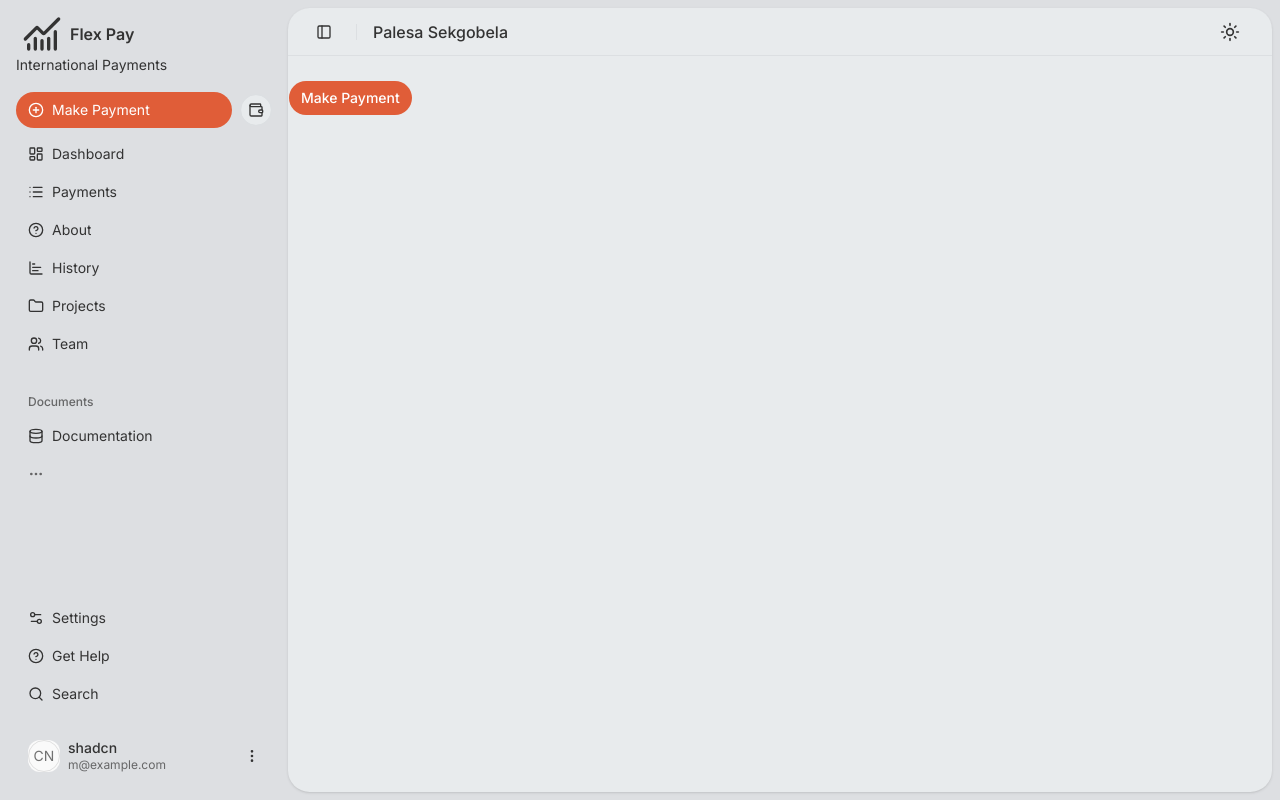
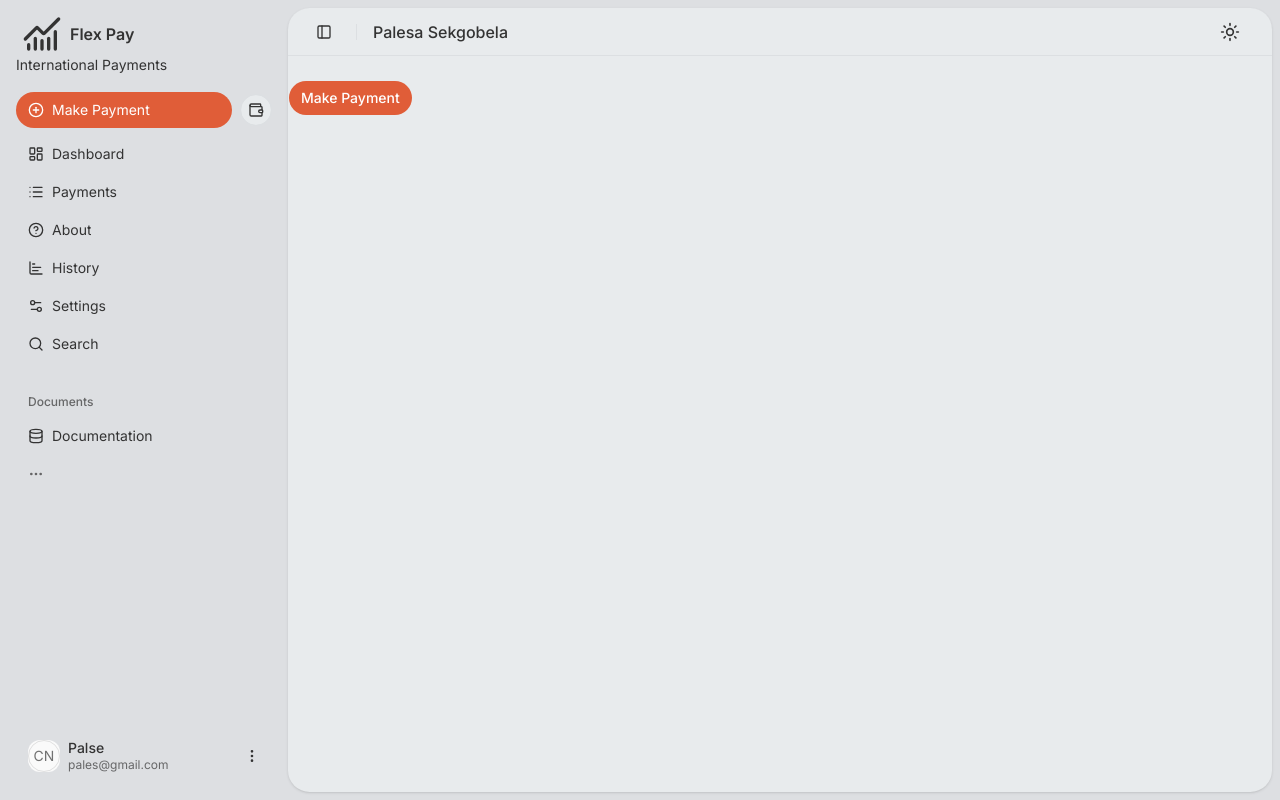
Before and after one commit to chickeeteettaz-art/flex-pay-project, a Next.js app: page /dashboard/payments in a window 1280 px wide. Built offline with nearby package versions, Linux system fonts and the light colour scheme.

Commit message:
side-bar fix

```diff
--- a/components/app-sidebar.tsx
+++ b/components/app-sidebar.tsx
@@ -19,8 +19,6 @@ import {
     LayoutDashboardIcon,
     ListIcon,
     ChartBarIcon,
-    FolderIcon,
-    UsersIcon,
     CameraIcon,
     FileTextIcon,
     Settings2Icon,
@@ -33,8 +31,8 @@ import Link from "next/link";
 
 const data = {
   user: {
-    name: "shadcn",
-    email: "m@example.com",
+    name: "Palse",
+    email: "pales@gmail.com",
     avatar: "",
   },
   navMain: [
@@ -71,21 +69,22 @@ const data = {
       ),
     },
     {
-      title: "Projects",
+      title: "Settings",
       url: "#",
       icon: (
-        <FolderIcon
-        />
+          <Settings2Icon
+          />
       ),
     },
     {
-      title: "Team",
+      title: "Search",
       url: "#",
       icon: (
-        <UsersIcon
-        />
+          <SearchIcon
+          />
       ),
     },
+
   ],
   navClouds: [
     {
@@ -145,35 +144,12 @@ const data = {
     },
   ],
   navSecondary: [
-    {
-      title: "Settings",
-      url: "#",
-      icon: (
-        <Settings2Icon
-        />
-      ),
-    },
-    {
-      title: "Get Help",
-      url: "#",
-      icon: (
-        <CircleHelpIcon
-        />
-      ),
-    },
-    {
-      title: "Search",
-      url: "#",
-      icon: (
-        <SearchIcon
-        />
-      ),
-    },
+
   ],
   documents: [
     {
       name: "Documentation",
-      url: "#",
+      url: "/dashboard/about",
       icon: (
         <DatabaseIcon
         />
```
